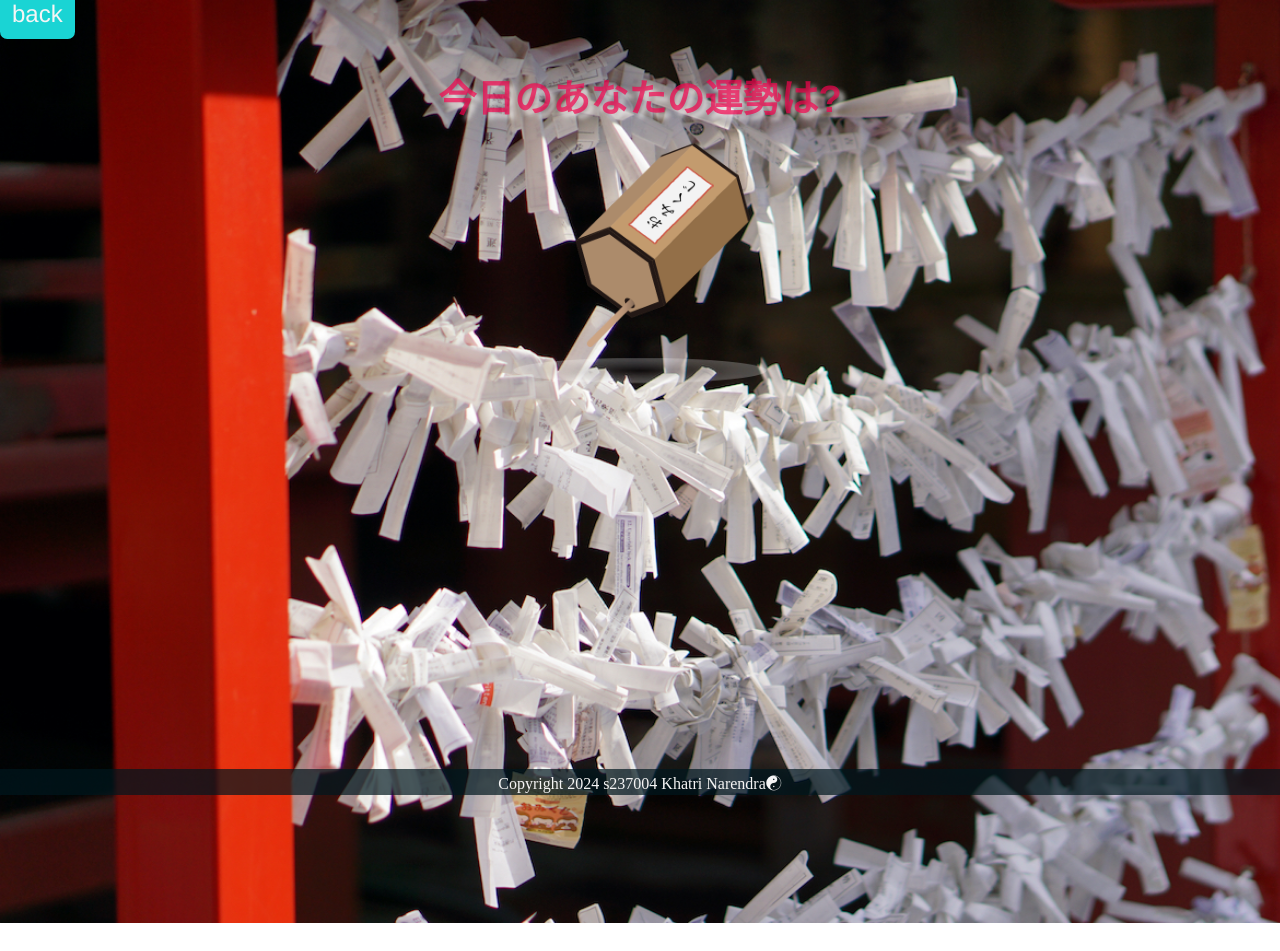
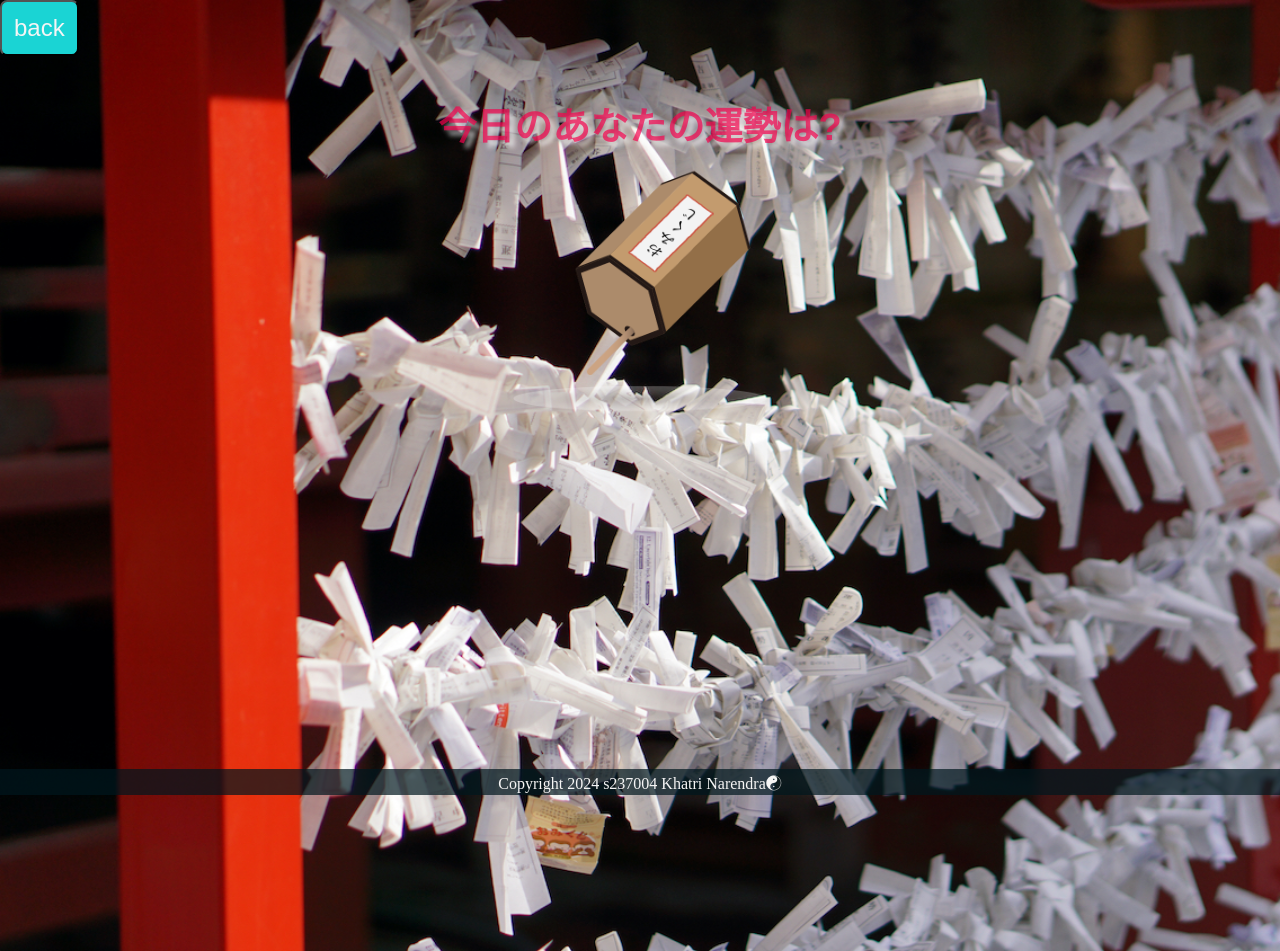
Before and after one commit to KhatriNarendra77/MobileApp, a plain HTML site: page 10c_omikuji/omikuji.html in a window 1280 px wide. Before the commit the page ends 923 px from the top, so only its background shows below. Drawn offline with nearby package versions, Linux system fonts and the light colour scheme.

Commit message:
Add files via upload

```diff
--- a/10c_omikuji/omikuji.html
+++ b/10c_omikuji/omikuji.html
@@ -11,7 +11,7 @@
 
 <body>
     <div class = "Back">
-        <btn id = "btn99" class = "btn" type = "button" onclick = "history.back()">back</button>
+        <button id="btn99" class="btn" type="button" onclick="history.back()">back</button>
     </div>
     <div class="shutter opening"></div>
     <header>今日のあなたの運勢は?</header>
```
